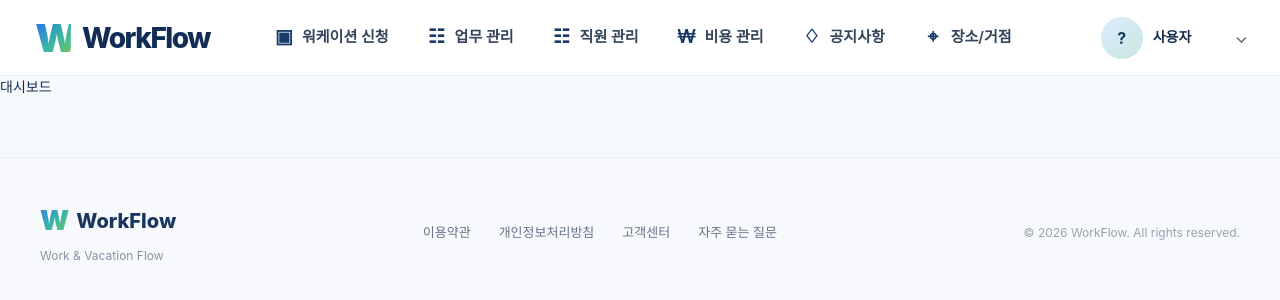
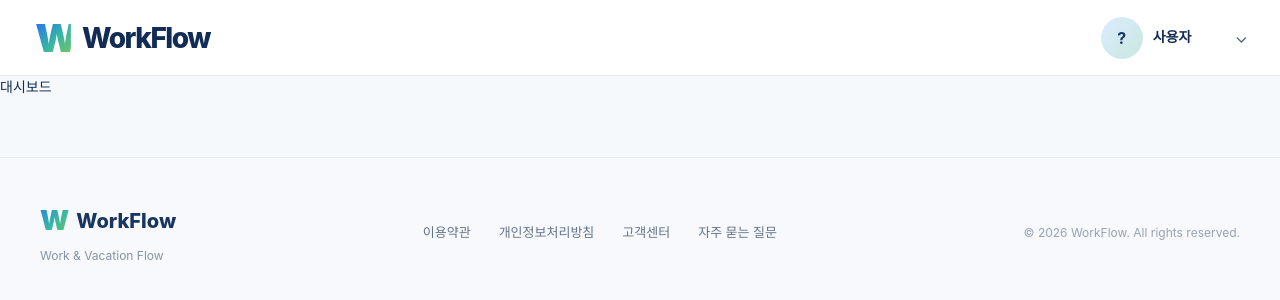
Before and after one commit to masssal0501/11_Final_Workspace, a React (Vite) app in the folder workflow_project_fe/: page /dashboard in a window 1280 px wide. Shown: the top 300 px of the page. Built offline with nearby package versions, Linux system fonts and the light colour scheme; sample sign-in values are in the browser's storage.

Commit message:
권한별 메뉴 네비게이션 분리 기능 추가

```diff
--- a/workflow_project_fe/src/common/components/Header.jsx
+++ b/workflow_project_fe/src/common/components/Header.jsx
@@ -9,70 +9,6 @@ function Header({ loginUser, onLogout }) {
 
   // 프로필 드롭다운
   const [isProfileOpen, setIsProfileOpen] = useState(false);
-
-  // 로그인 사용자
-  // const [user, setUser] = useState(null);
-
-  // 로그인 사용자 정보 가져오기
-  // useEffect(() => {
-
-  //   const savedUser = localStorage.getItem("user");
-
-  //   if (savedUser) {
-
-  //     try {
-
-  //       const parsedUser = JSON.parse(savedUser);
-
-  //       setUser(parsedUser);
-
-  //     } catch (error) {
-
-  //       console.error(
-  //         "사용자 정보 불러오기 실패:",
-  //         error
-  //       );
-
-  //     }
-  //   }
-
-  // }, []);
-
-
-  // 로그아웃
-  // const handleLogout = async () => {
-
-  //   try {
-
-  //     await logout();
-
-  //   } catch (error) {
-
-  //     console.error(
-  //       "로그아웃 API 실패:",
-  //       error
-  //     );
-
-  //   } finally {
-
-  //     // JWT 삭제
-  //     localStorage.removeItem("accessToken");
-
-  //     // 사용자 정보 삭제
-  //     localStorage.removeItem("user");
-
-  //     // React state도 즉시 초기화
-  //     setUser(null);
-
-  //     // 드롭다운 닫기
-  //     setIsProfileOpen(false);
-
-
-  //     // 로그인 페이지 이동
-  //     navigate("/login");
-  //   }
-  // };
-
 
   // 마이페이지 이동
   const handleMyPage = () => {
@@ -90,38 +26,52 @@ function Header({ loginUser, onLogout }) {
       label: "워케이션 신청",
       icon: "▣",
       path: "/workcation/list",
+      roles: ["MANAGER", "STAFF"]
     },
     {
       id: "task",
       label: "업무 관리",
       icon: "☷",
       path: "/task/list",
+      roles: ["ADMIN", "MANAGER", "STAFF"]
     },
     {
       id: "employee",
       label: "직원 관리",
       icon: "☷",
       path: "/employee/list",
+      roles: ["ADMIN"]
     },
     {
       id: "amount",
       label: "비용 관리",
       icon: "₩",
       path: "/amount",
+      roles: ["ADMIN", "MANAGER", "STAFF"]
     },
     {
       id: "notice",
       label: "공지사항",
       icon: "♢",
       path: "/notice",
+      roles: ["ADMIN", "MANAGER", "STAFF"]
     },
     {
       id: "hub",
       label: "장소/거점",
       icon: "⌖",
       path: "/hub",
+      roles: ["ADMIN"]
     },
   ];
+
+  // 현재 사용자의 권한
+  const authCode = loginUser?.authCode;
+
+  // 현재 사용자가 볼 수 있는 메뉴만 필터링
+  const visibleMenus = menus.filter(menu =>
+    menu.roles.includes(authCode)
+  )
 
 
   // 메뉴 클릭
@@ -227,7 +177,7 @@ function Header({ loginUser, onLogout }) {
 
         <nav className="wf-nav">
 
-          {menus.map((menu) => (
+          {visibleMenus.map((menu) => (
 
             <button
               key={menu.id}
```
